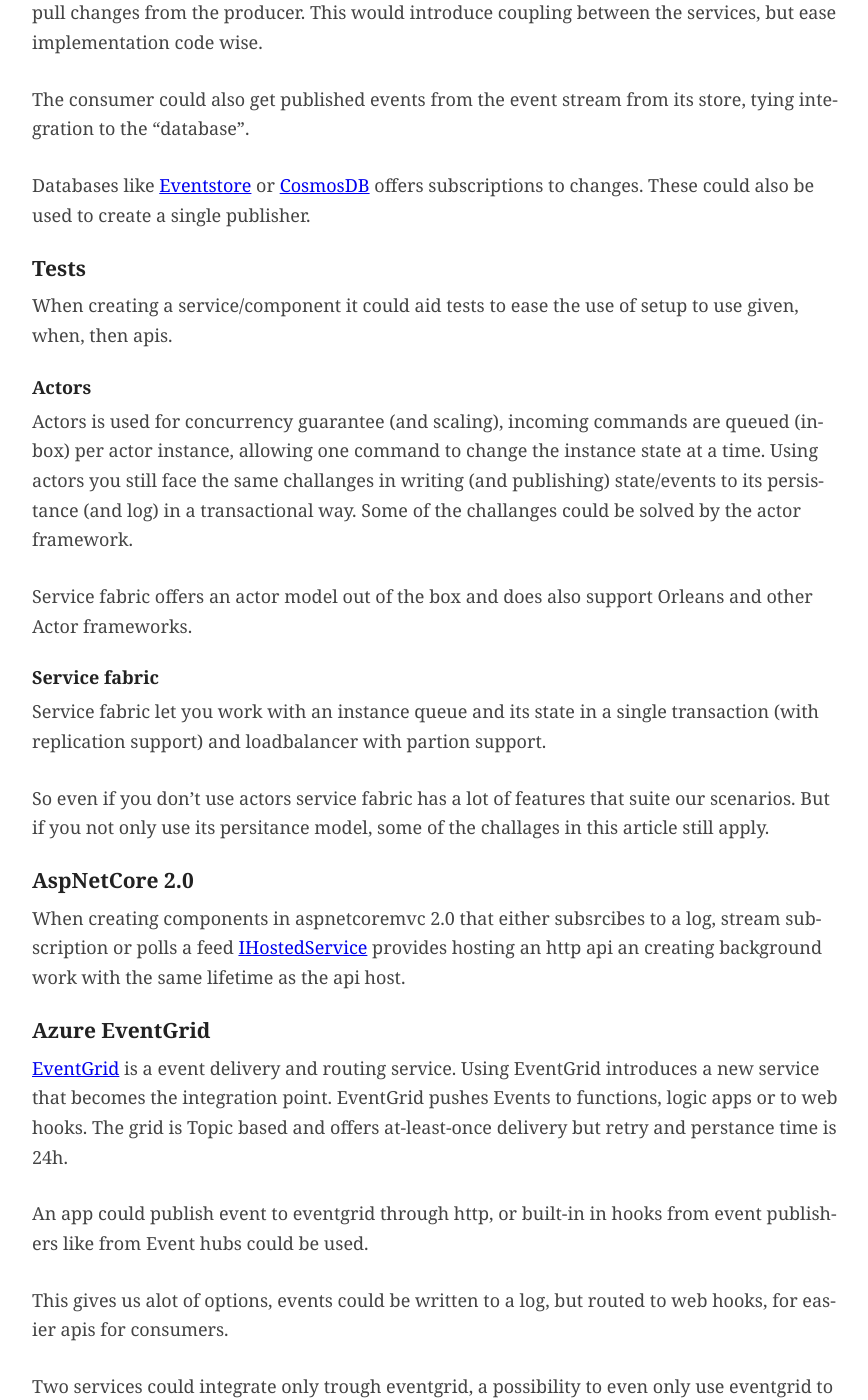
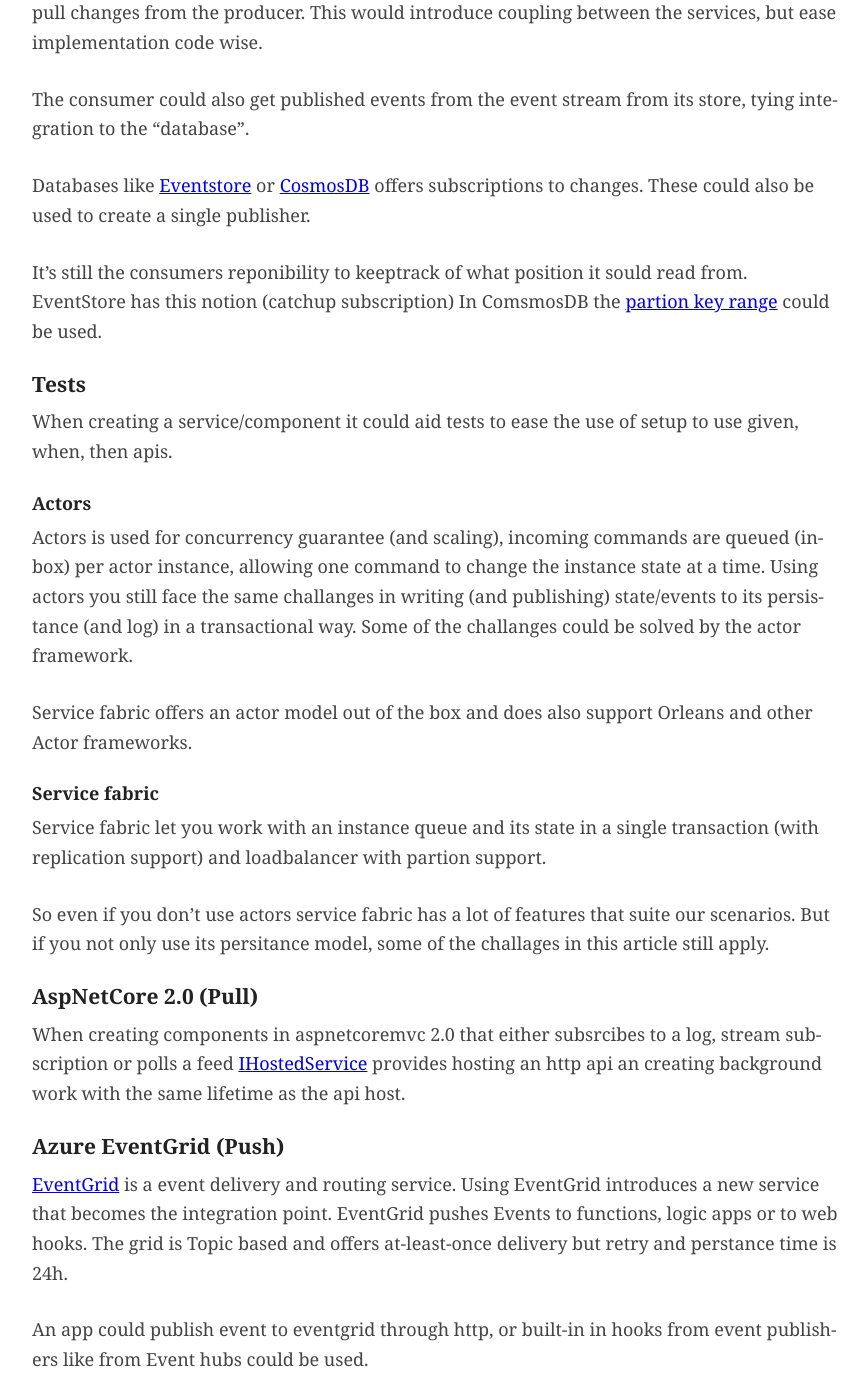
Before and after one commit to perokvist/event-driven-architecture, a Jekyll site: the page built from implementation.md, in a window 1280 px wide and 1400 px high, scrolled down 3371 px. Shown: the whole window, without its empty margins (203-1071 px from the left). Built offline with Jekyll 4.4.1, drawn with Linux system fonts in a browser that asks for light colours; our own code applies the rules of GitHub Pages for plain Markdown files.

Commit message:
partitionkeyrange

```diff
--- a/implementation.md
+++ b/implementation.md
@@ -79,6 +79,8 @@ The consumer could also get published events from the event stream from its stor
 
 Databases like [Eventstore](https://geteventstore.com/blog/20130306/getting-started-part-3-subscriptions/) or [CosmosDB](https://docs.microsoft.com/en-us/azure/cosmos-db/change-feed) offers subscriptions to changes. These could also be used to create a single publisher.
 
+It's still the consumers reponibility to keeptrack of what position it sould read from. EventStore has this notion (catchup subscription) In ComsmosDB the [partion key range](https://docs.microsoft.com/en-us/azure/cosmos-db/change-feed) could be used.
+
 #### Tests
 
 When creating a service/component it could aid tests to ease the use of setup to use given, when, then apis.
@@ -95,11 +97,11 @@ Service fabric let you work with an instance queue and its state in a single tra
 So even if you don't use actors service fabric has a lot of features that suite our scenarios.
 But if you not only use its persitance model, some of the challages in this article still apply.
 
-#### AspNetCore 2.0
+#### AspNetCore 2.0 (Pull)
 
 When creating components in aspnetcoremvc 2.0 that either subsrcibes to a log, stream subscription or polls a feed [IHostedService](https://www.stevejgordon.co.uk/asp-net-core-2-ihostedservice) provides hosting an http api an creating background work with the same lifetime as the api host.
 
-#### Azure EventGrid
+#### Azure EventGrid (Push)
 
 [EventGrid](https://blog.tomkerkhove.be/2017/08/22/exploring-azure-event-grid/) is a event delivery and routing service. Using EventGrid introduces a new service that becomes the integration point. EventGrid pushes Events to functions, logic apps or to web hooks. The grid is Topic based and offers at-least-once delivery but retry and perstance time is 24h.
 
```
